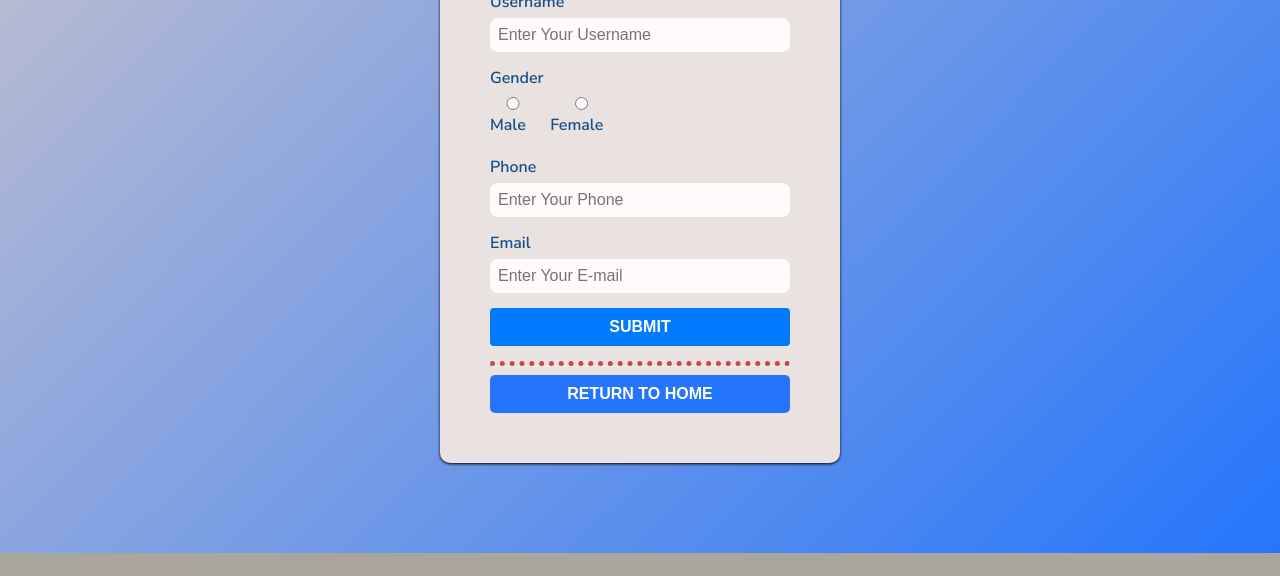
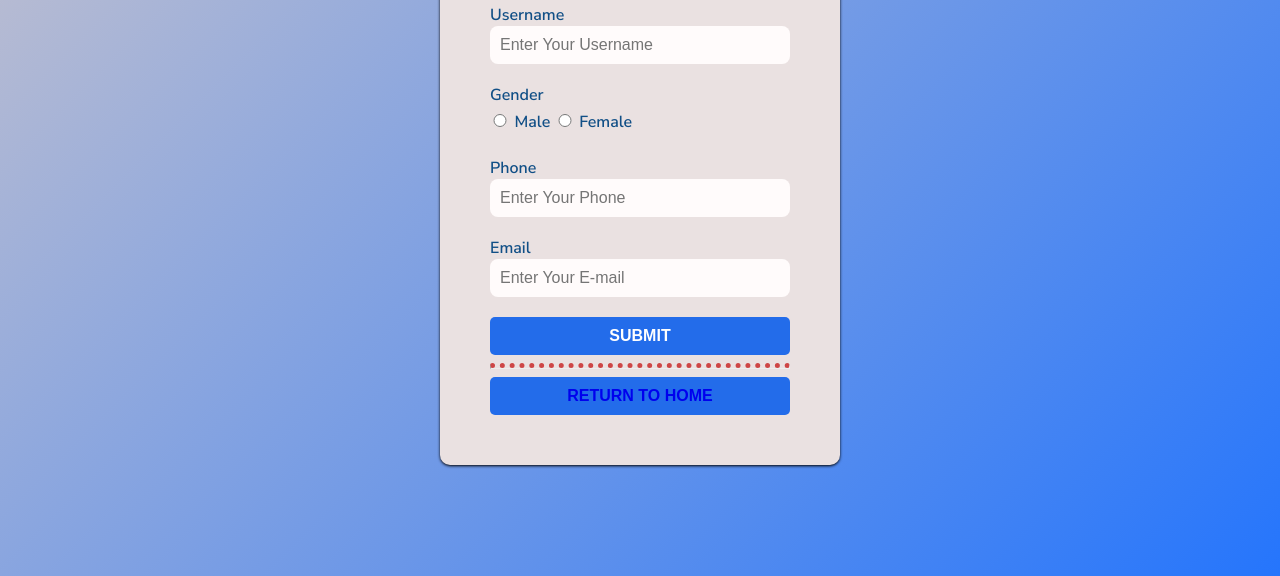
Before and after one commit to Ashish150806/project_01-jewelers, a plain HTML site: page code/product.html in a window 1280 px wide. Shown: the part 247-823 px from the top of the page. Drawn offline with Linux system fonts and the light colour scheme.

Commit message:
Update product.html
Removing styling dependency from style.css

```diff
--- a/code/product.html
+++ b/code/product.html
@@ -3,13 +3,15 @@
 <head>
     <meta charset="UTF-8">
     <meta name="viewport" content="width=device-width, initial-scale=1.0">
-    <link rel="stylesheet" type="text/css" href="style.css">
+
     <title>Products</title>
     <style>
         @import url('https://fonts.googleapis.com/css2?family=Nunito+Sans:ital,opsz,wght@0,6..12,200..1000;1,6..12,200..1000&display=swap');
         @import url('https://fonts.googleapis.com/css2?family=Pacifico&display=swap');
+        a{
+            text-decoration: none;
+        }
         body{
-
         margin-bottom: 15px;
         padding: 0;
         font-family: Arial, sans-serif;
@@ -49,10 +51,17 @@
         }
         .gender-label{
             display: inline-block;
-            margin-right: 20px;
+            margin-right: 0px;
+            padding:0px;
+
         }
-        .gender-label input{
-            margin-right: 5px;
+        .gender-label input[type="radio"]{
+            margin-right: 0px;
+            padding: 0px;
+            width: 20px;
+        }
+        .form-group-gender{
+            margin-bottom: 10px;
         }
         hr{
         border-top: dotted 5px #ce4646;
@@ -64,6 +73,7 @@
             pointer-events: none;
         }
         input{
+            margin: 0px 0px 20px;
             box-sizing: border-box;
             border-radius: 8px;
             width: 100%;
@@ -76,16 +86,25 @@
         button{
             width: 100%;
             padding: 10px;
-            background: #2575fc;
+            background-color: #8cb8e8;
+            background: #236cea;
             color: #ffffff;
+            border: none;
+            border-radius: 4px;
             font-size: 16px;
             font-weight: bold;
             text-transform: uppercase;
             border: none;
             border-radius: 5px;
             cursor: pointer;
-            transition: background 0.3s ease;
+            transition: background-color 0.4s ease ;
+            transform: 0.4s;
         }
+        button:hover{
+            background-color: #8cb8e8;
+            transform: scale(1);
+        }
+
         .radio-input{
             float: left;
         }
@@ -110,8 +129,8 @@
                 <label for="username">Username</label>
                 <input type="text" id="username" name="username" placeholder="Enter Your Username" required>
             </div>
-            <div class="form-group">
-                <label>Gender</label>
+            <div class="form-group-gender">
+                <label style="display: block;margin: 0px 0px 5px 0px ;">Gender</label>
                 <div class="gender-label">
                     <input type="radio" id="male" name="gender" value="male" required>
                     <label for="male" >Male</label>
@@ -134,7 +153,7 @@
             </div>
             <hr>
             <div class="return">
-                <button type="submit"><a href="index.html">return to home</a></button>
+                <button type="submit" ><a href="index.html">return to home</a></button>
             </div>
         </form>
     </div>
```
